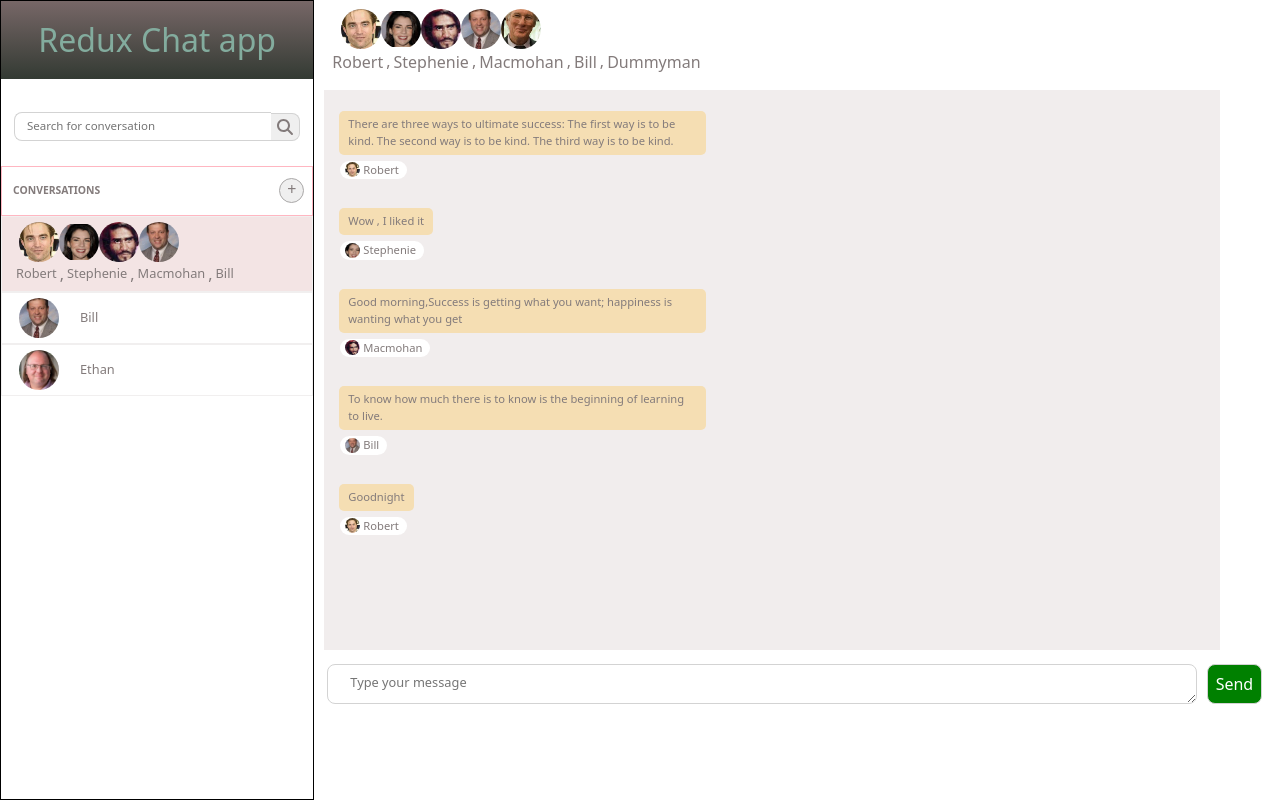
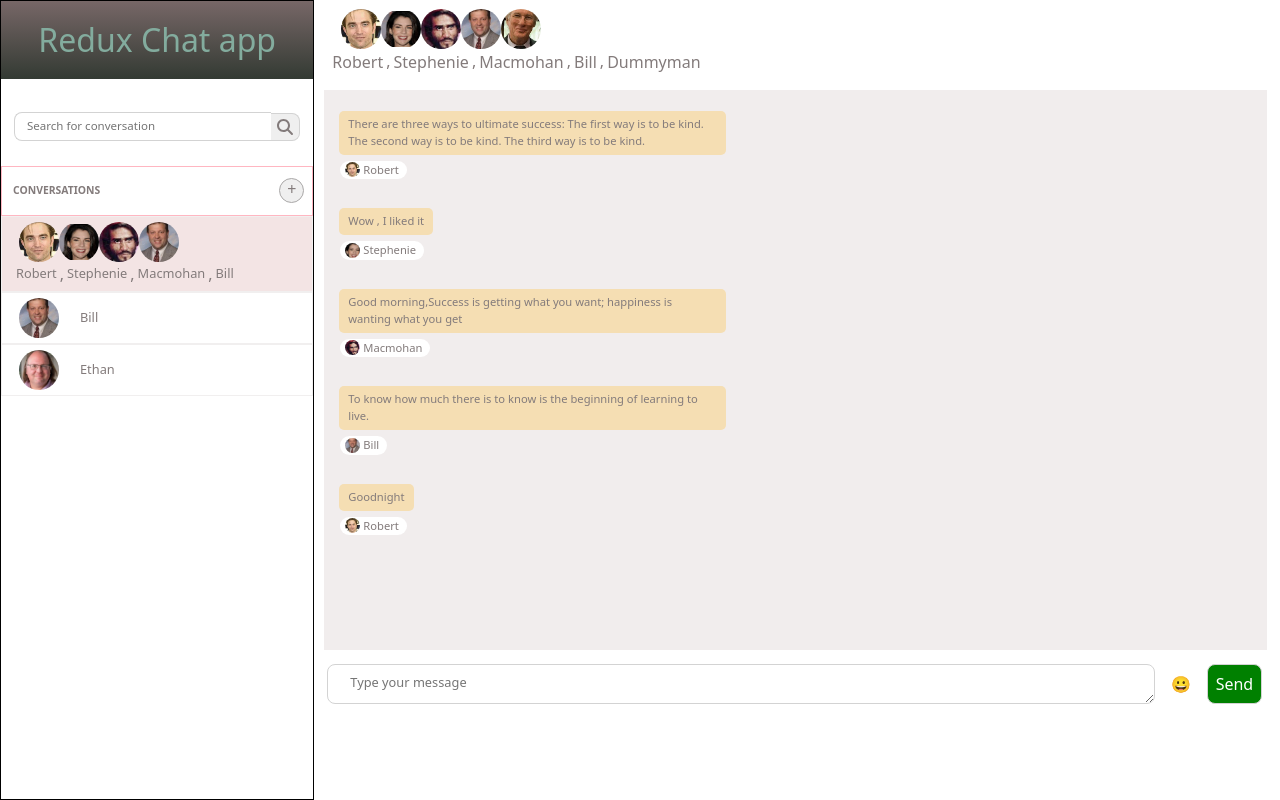
Before and after one commit to Symits54321/Redux-Chat-App, a React (Create React App) app: page / in a window 1280 px wide. Built offline with nearby package versions, Linux system fonts and the light colour scheme.

Commit message:
Emoji succesfully added

```diff
--- a/package.json
+++ b/package.json
@@ -3,6 +3,8 @@
   "version": "0.1.0",
   "private": true,
   "dependencies": {
+    "@emoji-mart/data": "^1.1.2",
+    "@emoji-mart/react": "^1.1.1",
     "@fortawesome/fontawesome-svg-core": "^6.5.1",
     "@fortawesome/free-solid-svg-icons": "^6.5.1",
     "@fortawesome/react-fontawesome": "^0.2.0",
@@ -12,6 +14,7 @@
     "@testing-library/user-event": "^13.5.0",
     "bootstrap": "^5.3.3",
     "crypto-js": "^4.2.0",
+    "emoji-mart": "^5.5.2",
     "react": "^18.2.0",
     "react-bootstrap": "^2.10.1",
     "react-dom": "^18.2.0",
--- a/src/components/messages/Message.js
+++ b/src/components/messages/Message.js
@@ -4,6 +4,8 @@ import { useSelector,useDispatch } from "react-redux";
 import { chatActions,chatReducer,chatSelector } from "../../redux/reducers/chatReducer";
 import style from "./Message.module.css";
 import LogoImg from "../LogoImg";
+import data from '@emoji-mart/data'
+import Picker from '@emoji-mart/react'
 
 
 function Message(){
@@ -13,9 +15,11 @@ function Message(){
 
     const dispatch = useDispatch();
 
-    const {conversation,users,currentConversationId,currUserId} = useSelector(chatSelector);
+    const {conversation,users,currentConversationId,currUserId,textmessage} = useSelector(chatSelector);
 
-    let populatedUsers = []
+    let populatedUsers = [];
+
+    const [showEmojiPicker,setshowEmojiPicker]=useState(false) // to manage the visibility of the emoji picker
 
     let name;
 
@@ -28,7 +32,7 @@ function Message(){
           messageEnd.current?.scrollIntoView();
         }
 
-      },[conversation]);
+      },[conversation,currentConversationId]);
 
     // current Conversation contain that conversation whose messages is to be shown in message box
     let currentConversation= conversation.find(con => con.id === currentConversationId);
@@ -67,6 +71,22 @@ function Message(){
     const handleTypedMessage = (e) => {
         dispatch(chatActions.setTextMessage(e.target.value));
     };
+
+  // EMOJI
+
+
+
+
+
+  const toggleEmojiPicker = () => {
+    setshowEmojiPicker(prevState => !prevState); // Using prevState to access the previous state
+}
+
+const handleEmojiSelect = (emoji) => {
+    console.log("emoji :- "+emoji);
+    // Do something with the selected emoji, such as inserting it into the textarea
+    dispatch(chatActions.setTextMessage(textmessage + emoji.native));
+}
 
 
 
@@ -131,8 +151,34 @@ function Message(){
             <div className={style.typingBox}>
                   {/* TEXT area  */}
                 <textarea style={{height:'100%',flexGrow:1,padding:'8px 12px 8px 12px',fontSize:'0.8em',borderRadius:'8px', border:'1px solid lightgray',
-                }} placeholder='Type your message'
+                }} placeholder='Type your message' value={textmessage}
                   onChange={(e)=>handleTypedMessage(e)}></textarea>
+
+                   {/* EMOJI button */}
+                    <button
+                        style={{
+                            height: '100%',background: 'none',border: 'none',
+                            cursor: 'pointer'
+                        }}
+                        onClick={()=>toggleEmojiPicker()}
+                    >
+                        😀
+                    </button>
+
+                    {/* Emoji Picker */}
+                        {showEmojiPicker && (
+                            <div style={{ position: 'absolute', bottom: '80px', right: 0 }}>
+                                <Picker
+                                    onEmojiSelect={handleEmojiSelect}
+                                    emojiSize={24}
+                                    perLine={20}
+                                    showPreview={false}
+                                    showSkinTones={false}
+                                    autoFocus={true}
+                                />
+                            </div>
+                        )}
+
                   {/* SEND button */}
                 <button style={{height:'100%',background:'green',color:'white',borderRadius:'8px',padding:'4px 8px', border:'1px solid lightgray'}}
                  onClick={()=>handleSendMessage()}>Send</button>
--- a/src/components/messages/Message.module.css
+++ b/src/components/messages/Message.module.css
@@ -12,7 +12,7 @@
     background-color: rgb(241, 237, 237);
 
     max-height: 70vh;
-    max-width: 70vw;
+    width:auto;
      flex-shrink: 1;
      flex-grow: 1;
     overflow-y: scroll;
```
Also changed, not shown: 1 other file (tests, documents, lock files or other folders).
